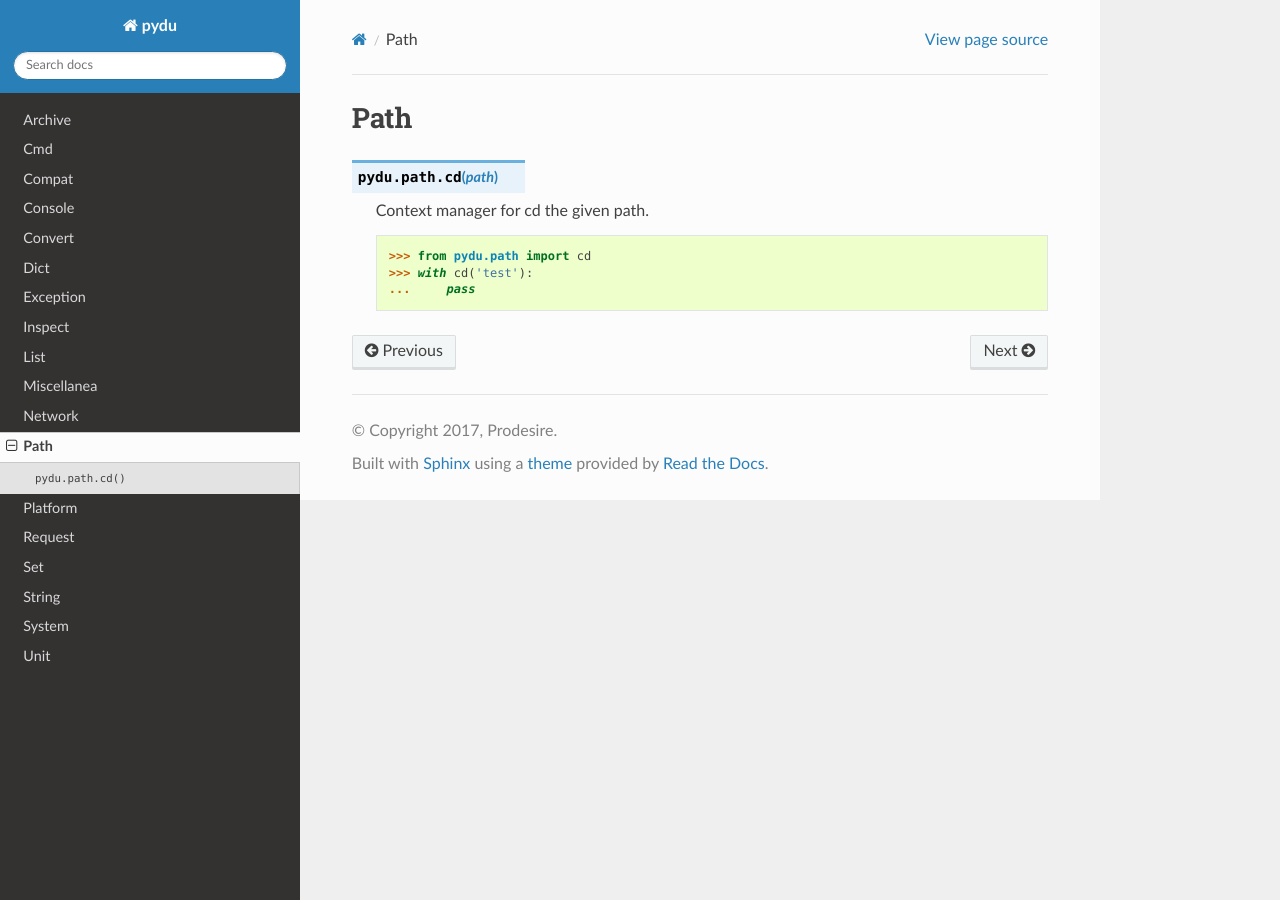
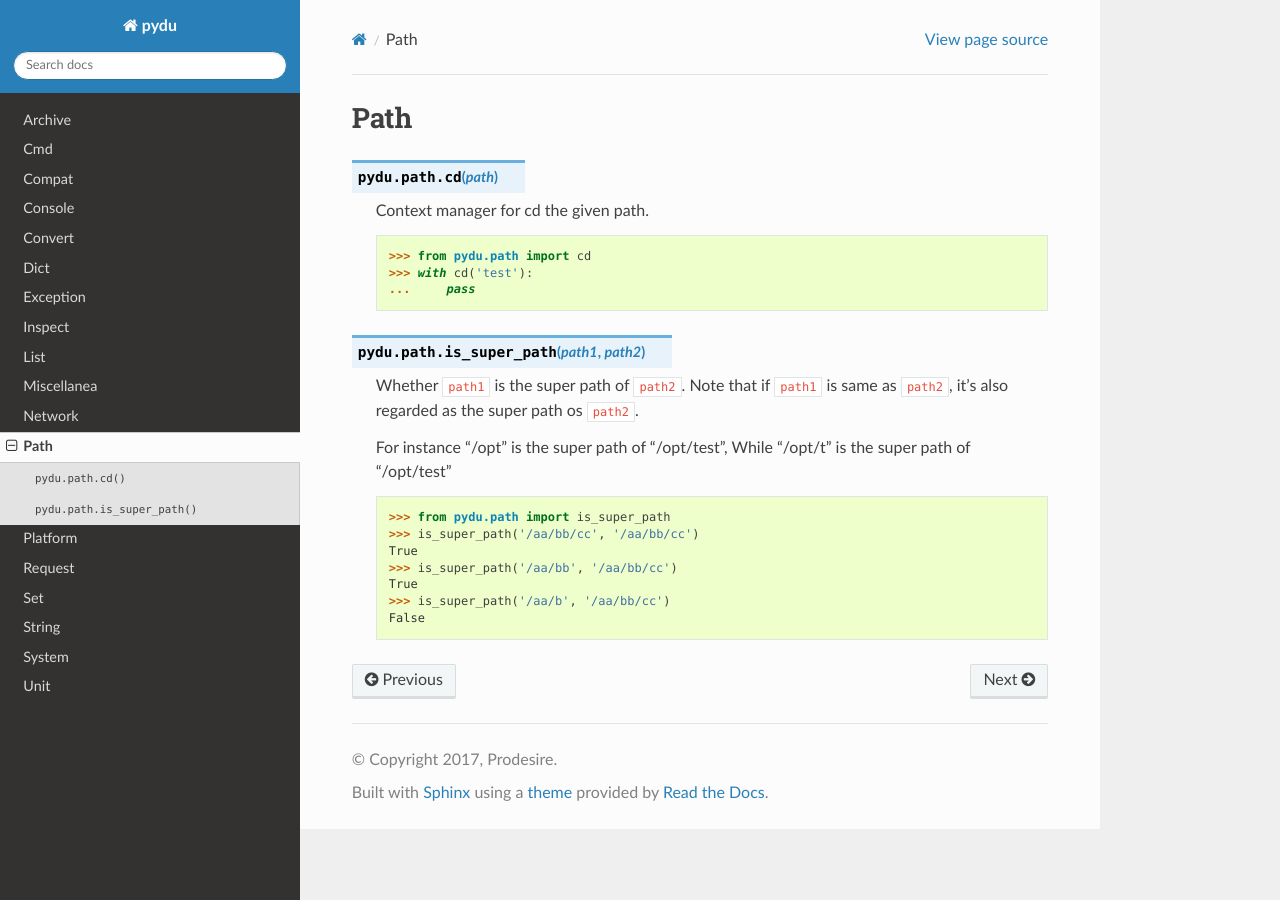
Before and after one commit to flaggo/pydu, a Sphinx documentation site: the page built from docs/path.rst, in a window 1280 px wide. Built offline with Sphinx 7.4.7 and the Read the Docs theme 2.0.0, drawn with Linux system fonts in a browser that asks for light colours.

Commit message:
add doc for path.is_super_path

```diff
--- a/docs/path.rst
+++ b/docs/path.rst
@@ -8,3 +8,21 @@ Path
     >>> from pydu.path import cd
     >>> with cd('test'):
     ...     pass
+
+
+.. py:function:: pydu.path.is_super_path(path1, path2)
+
+    Whether ``path1`` is the super path of ``path2``.
+    Note that if ``path1`` is same as ``path2``, it's also regarded as
+    the super path os ``path2``.
+
+    For instance "/opt" is the super path of "/opt/test",
+    While "/opt/t" is the super path of "/opt/test"
+
+    >>> from pydu.path import is_super_path
+    >>> is_super_path('/aa/bb/cc', '/aa/bb/cc')
+    True
+    >>> is_super_path('/aa/bb', '/aa/bb/cc')
+    True
+    >>> is_super_path('/aa/b', '/aa/bb/cc')
+    False
```
